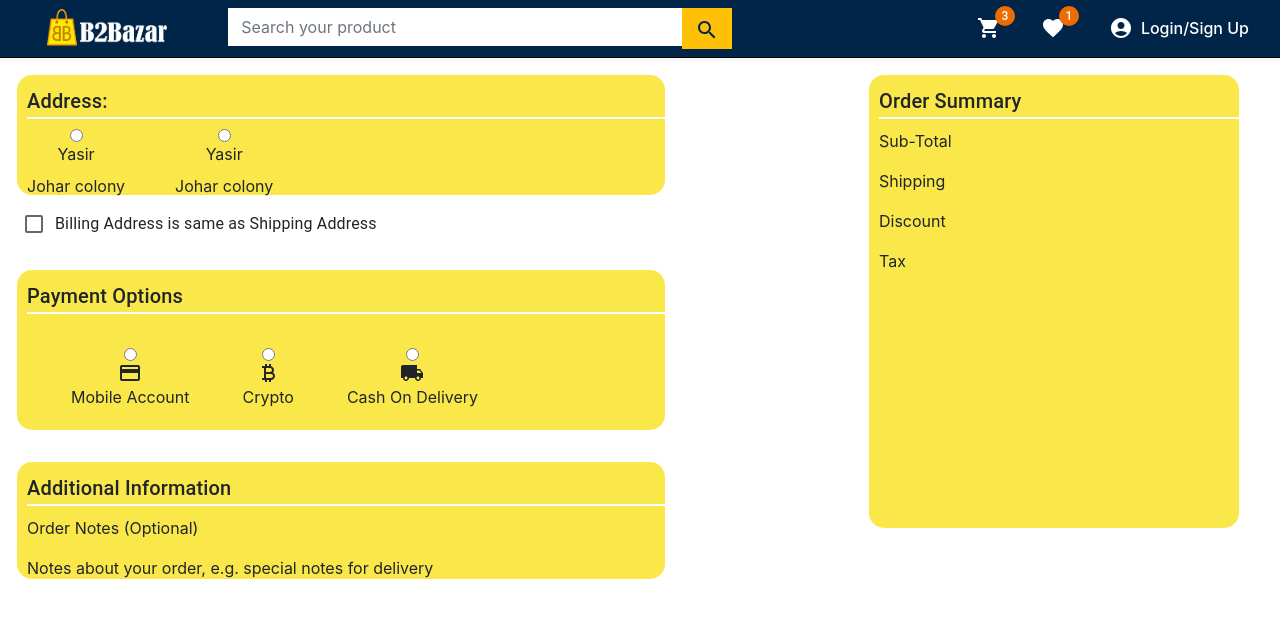
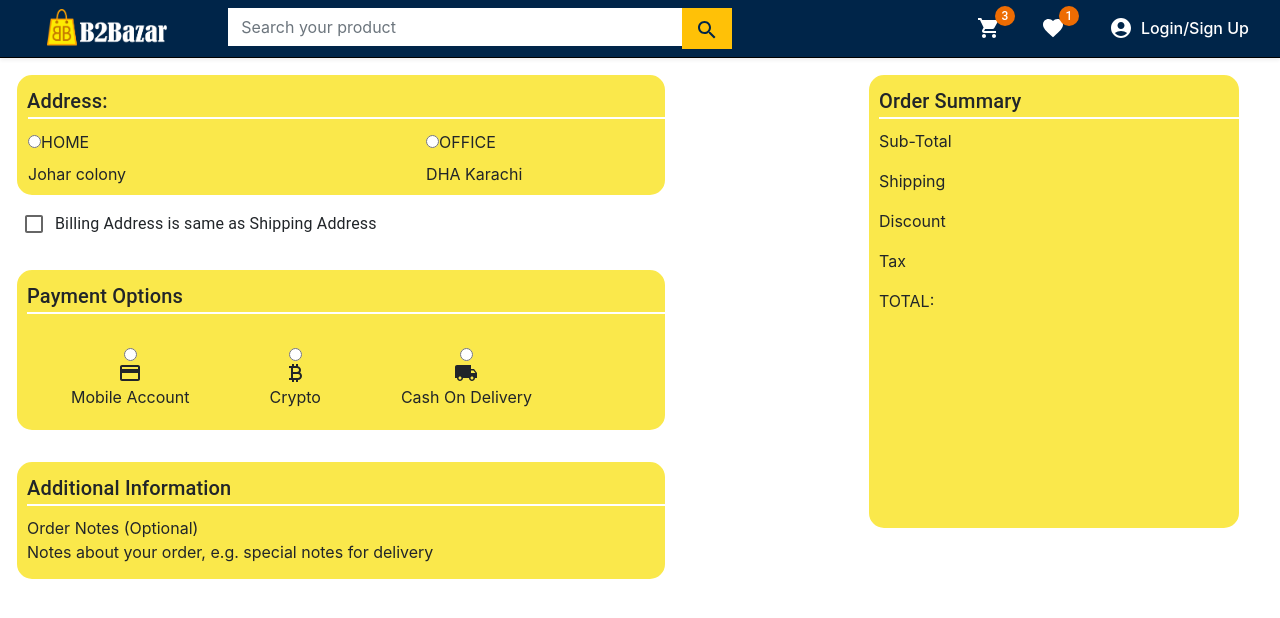
Before and after one commit to yasirsardar99/B2Bazar, a React (Create React App) app in the folder frontend/: page /add-to-cart in a window 1280 px wide. Shown: the top 618 px of the page. Built offline with nearby package versions, Linux system fonts and the light colour scheme.

Commit message:
comitting

```diff
--- a/frontend/src/Components/OrderSummary.jsx
+++ b/frontend/src/Components/OrderSummary.jsx
@@ -14,52 +14,30 @@ import LocalShippingIcon from "@mui/icons-material/LocalShipping";
 
 const OrderSummary = () => {
   return (
-    <div style={{ display: "flex", flexDirection: "row" }}>
-      <div style={{ flex: 1 }}>
+    <div className="Address-Pay-Additional">
+      <div>
         {/* ADDRESS BOX */}
         <Box className="address-box">
           <Typography variant="h6">Address:</Typography>
-          <div
-            style={{
-              width: "638px",
-              height: "0px",
-              border: "1px solid white",
-              marginBottom: "10px",
-              meginleft: "1px",
-            }}
-          ></div>
+
+          <div className="divider" />
           <div
             style={{
               display: "flex",
               flexDirection: "row",
             }}
           >
-            <div>
-              <il
-                style={{
-                  display: "flex",
-                  flexDirection: "column",
-                  alignItems: "center",
-                }}
-              >
-                <input type="radio" value="" id="yasir" name="person" />
-                <label for="yasir">Yasir</label>
+            <div className="Address-list">
+              <il>
+                <input type="radio" value="" id="Home" name="person" />
+                <label for="yasir">HOME</label>
                 <p>Johar colony</p>
               </il>
-            </div>
 
-            <div>
-              <il
-                style={{
-                  display: "flex",
-                  flexDirection: "column",
-                  alignItems: "center",
-                  marginLeft: "50px",
-                }}
-              >
-                <input type="radio" value="" id="yasir" name="person" />
-                <label for="yasir">Yasir</label>
-                <p>Johar colony</p>
+              <il>
+                <input type="radio" value="" id="Office" name="person" />
+                <label for="yasir">OFFICE</label>
+                <p>DHA Karachi</p>
               </il>
             </div>
           </div>
@@ -77,6 +55,7 @@ const OrderSummary = () => {
             control={<Checkbox />}
             label="Billing Address is same as Shipping Address"
             labelPlacement="end"
+            b
             style={{ marginLeft: 13, marginTop: -9 }}
           />
         </div>
@@ -84,21 +63,14 @@ const OrderSummary = () => {
         {/* PAYMENT OPTION BOX */}
         <Box className="payment-options-box">
           <Typography variant="h6">Payment Options</Typography>
-          <div
-            style={{
-              width: "638px",
-              height: "0px",
-              border: "1px solid white",
-              marginBottom: "10px",
-            }}
-          ></div>
+          <div className="divider" />
 
           <div
             style={{
               display: "flex",
               padding: "24px",
               align: "flex-start",
-              gap: "3px",
+              gap: "30px",
             }}
           >
             <div
@@ -156,15 +128,8 @@ const OrderSummary = () => {
         {/* ADDITIONAL INFORMATION */}
         <Box className="Additional-Information">
           <Typography variant="h6">Additional Information</Typography>
-          <div
-            style={{
-              width: "638px",
-              height: "0px",
-              border: "1px solid white",
-              marginBottom: "10px",
-            }}
-          ></div>
-          <p>Order Notes (Optional)</p>
+          <div className="divider" />
+          <Typography variant="h7">Order Notes (Optional)</Typography>
           <p>Notes about your order, e.g. special notes for delivery</p>
         </Box>
       </div>
@@ -173,18 +138,12 @@ const OrderSummary = () => {
       <div style={{ flex: 1, marginLeft: "170px" }}>
         <Box className="Order-Summary">
           <Typography variant="h6">Order Summary</Typography>
-          <div
-            style={{
-              width: "360px",
-              height: "0px",
-              border: "1px solid white",
-              marginBottom: "10px",
-            }}
-          ></div>
+          <div className="divider" />
           <p>Sub-Total</p>
           <p>Shipping</p>
           <p>Discount</p>
           <p>Tax</p>
+          <p>TOTAL: </p>
         </Box>
       </div>
     </div>
--- a/frontend/src/Style/OrderSummary.css
+++ b/frontend/src/Style/OrderSummary.css
@@ -37,3 +37,44 @@
   margin: 2px;
   border-radius: 30px;
 }
+
+.Address-Pay-Additional {
+  display: flex;
+  flex-direction: row;
+}
+
+.address-box .divider {
+  width: 638px;
+  height: 0px;
+  border: 1px solid white;
+  margin-bottom: 10px;
+  margin-left: 1px;
+}
+
+.payment-options-box .divider {
+  width: 638px;
+  height: 0px;
+  border: 1px solid white;
+  margin-bottom: 10px;
+}
+
+.Order-Summary .divider {
+  width: 360px;
+  height: 0px;
+  border: 1px solid white;
+  margin-bottom: 10px;
+}
+
+.Additional-Information .divider {
+  width: 638px;
+  height: 0px;
+  border: 1px solid white;
+  margin-bottom: 10px;
+}
+
+.address-box .Address-list {
+  display: flex;
+  padding: 1px;
+  align-items: flex-start; /* Corrected property name */
+  gap: 300px;
+}
```
